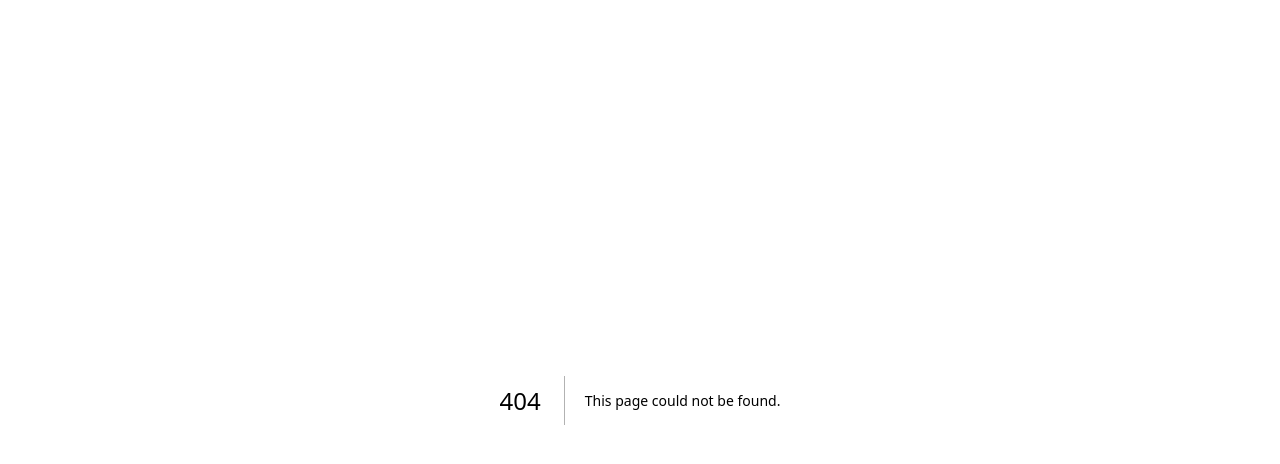
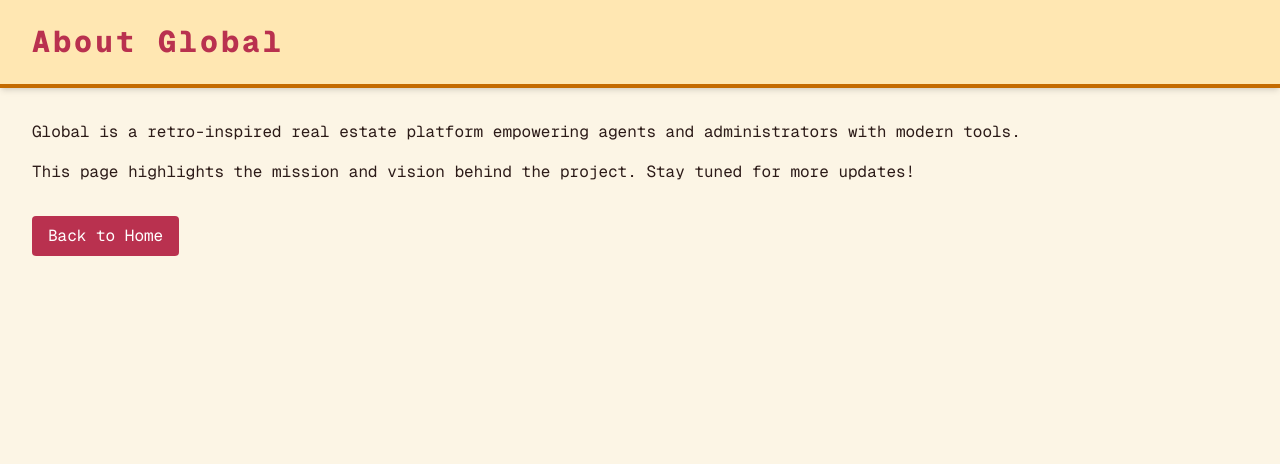
Before and after one commit to sohaib1083/AgentPortal, a Next.js app: page /about in a window 1280 px wide. Before the commit this address had no page. Shown: the top 464 px of the page. Built offline with nearby package versions, Linux system fonts and the light colour scheme.

Commit message:
Add About page and link from landing

```diff
--- /dev/null
+++ b/src/app/about/page.tsx
@@ -0,0 +1,29 @@
+'use client'
+
+import { useRouter } from 'next/navigation'
+
+export default function AboutPage() {
+  const router = useRouter()
+
+  return (
+    <main className="min-h-screen font-mono bg-[#fcf5e5] text-[#2c1b18] flex flex-col">
+      <header className="px-8 py-6 bg-[#ffe7b2] border-b-4 border-[#c46b00] shadow-md">
+        <h1 className="text-3xl font-extrabold text-[#b9314f] tracking-widest">About Global</h1>
+      </header>
+      <div className="flex-1 p-8 space-y-4">
+        <p>
+          Global is a retro-inspired real estate platform empowering agents and administrators with modern tools.
+        </p>
+        <p>
+          This page highlights the mission and vision behind the project. Stay tuned for more updates!
+        </p>
+        <button
+          onClick={() => router.push('/')}
+          className="mt-4 bg-[#b9314f] text-white px-4 py-2 rounded w-fit hover:bg-[#91203b]"
+        >
+          Back to Home
+        </button>
+      </div>
+    </main>
+  )
+}
--- a/src/app/page.tsx
+++ b/src/app/page.tsx
@@ -12,8 +12,8 @@ export default function LandingPage() {
       <header className="flex justify-between items-center px-8 py-6 bg-[#ffe7b2] border-b-4 border-[#c46b00] shadow-md">
         <h1 className="text-3xl font-extrabold text-[#b9314f] tracking-widest">Global</h1>
         <nav className="space-x-6 text-sm font-medium">
-          <a href="#" className="hover:text-[#b9314f] transition">Home</a>
-          <a href="#" className="hover:text-[#b9314f] transition">About</a>
+          <a href="/" className="hover:text-[#b9314f] transition">Home</a>
+          <a href="/about" className="hover:text-[#b9314f] transition">About</a>
           <a href="#" className="hover:text-[#b9314f] transition">Contact</a>
           <button
             onClick={() => router.push('/login')}
```
